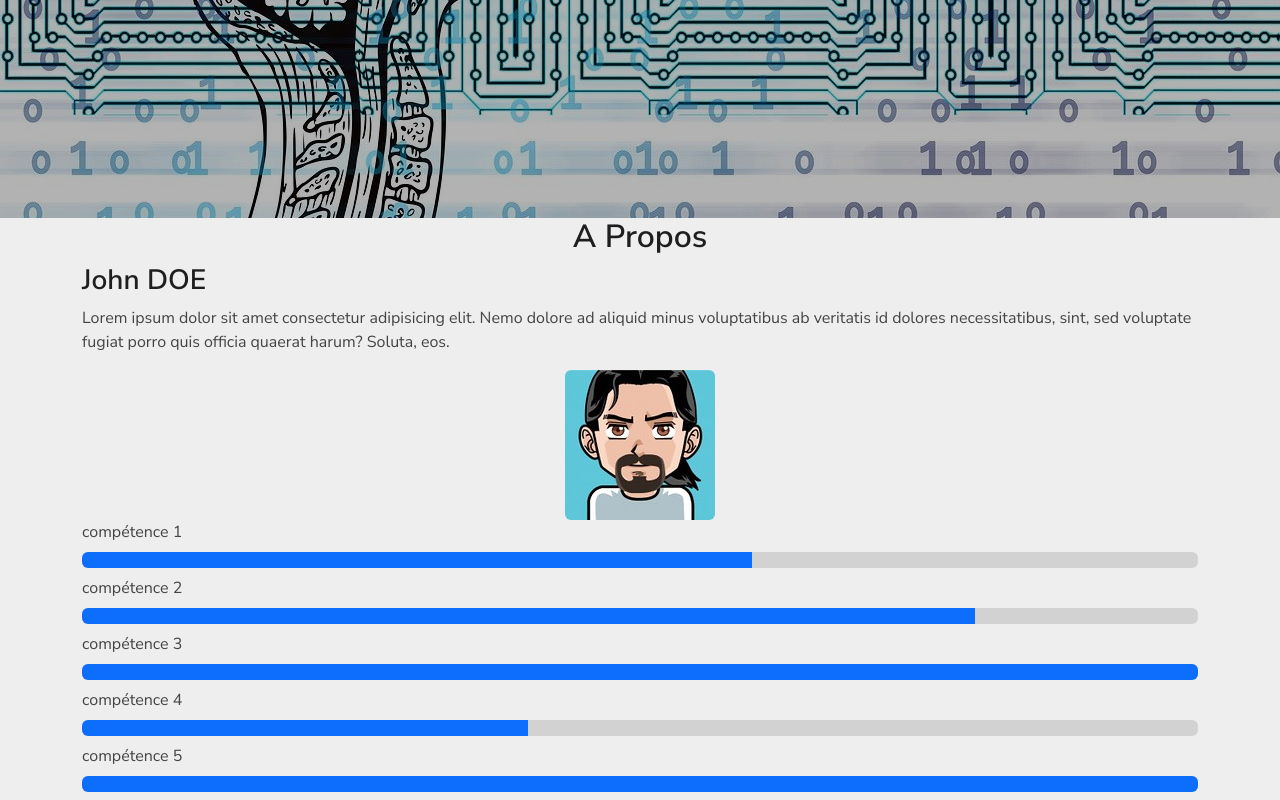
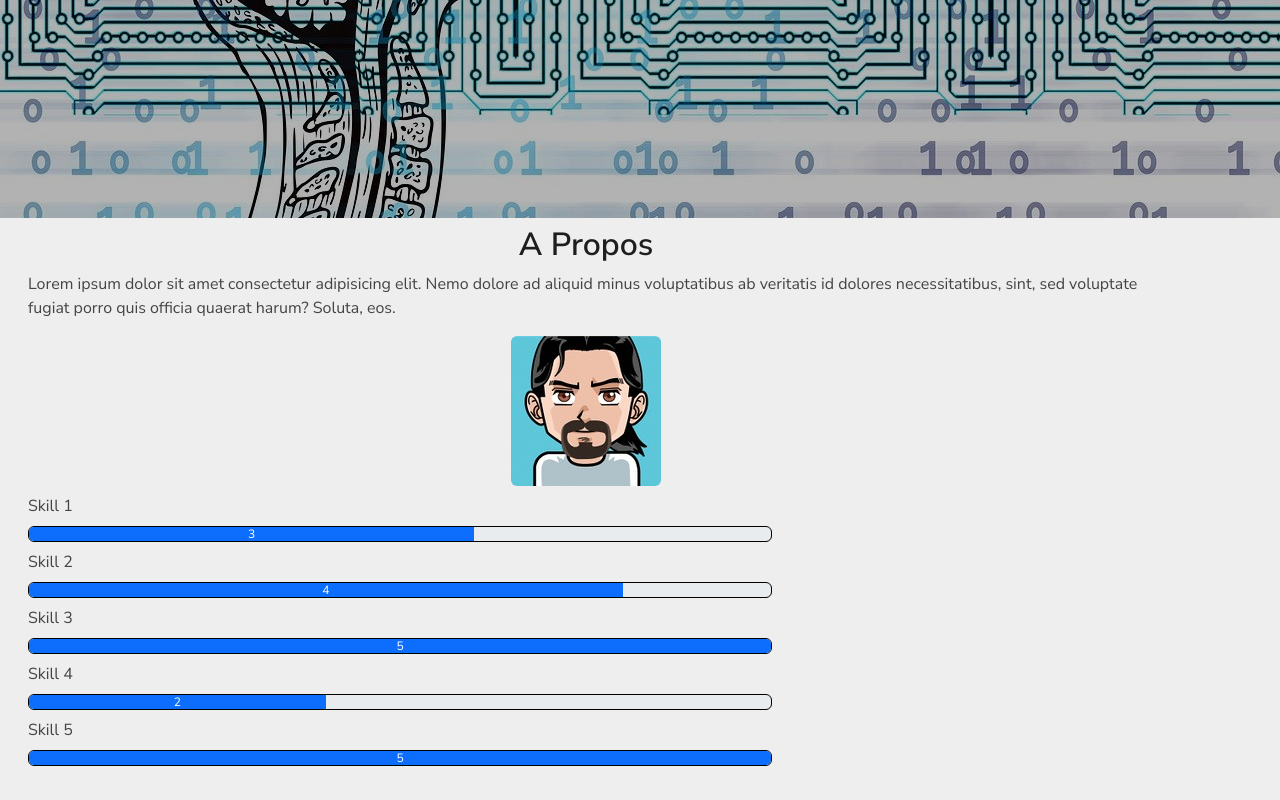
Before and after one commit to Etyliath/optimiserMonCVEnReact, a React (Vite) app: page / in a window 1280 px wide. Shown: the part 422-1222 px from the top of the page. After the commit the page ends 1196 px from the top, so only its background shows below. Built offline with nearby package versions, Linux system fonts and the light colour scheme; a web font is replaced by a local one.

Commit message:
Update skill component data Home page design and text Issue #5

```diff
--- a/src/components/Skill.jsx
+++ b/src/components/Skill.jsx
@@ -7,16 +7,16 @@ export function Skill({ skill, levelSkill }) {
         <div
           className='progress my-2'
           role='progressbar'
-          aria-label='Basic example'
+          aria-label='skill'
           aria-valuenow={levelSkill}
           aria-valuemin='0'
           aria-valuemax='5'
-          style={{ background: '#d2d2d2' }}
+          style={{ border:'solid 1px #000' }}
         >
           <div
-            className='progress-bar  text-dark'
+            className='progress-bar'
             style={{ width: `${(levelSkill / 5) * 100}%` }}
-          ></div>
+          >{levelSkill}</div>
         </div>
       </>
     )
--- a/src/pages/home.jsx
+++ b/src/pages/home.jsx
@@ -2,23 +2,23 @@ import { Skill } from "../components/Skill"
 export function Home() {
   const skills = [
     {
-      name: 'compétence 1',
+      name: 'Skill 1',
       level: 3,
     },
     {
-      name: 'compétence 2',
+      name: 'Skill 2',
       level: 4,
     },
     {
-      name: 'compétence 3',
+      name: 'Skill 3',
       level: 5,
     },
     {
-      name: 'compétence 4',
+      name: 'Skill 4',
       level: 2,
     },
     {
-      name: 'compétence 5',
+      name: 'Skill 5',
       level: 5,
     },
   ]
@@ -48,9 +48,8 @@ export function Home() {
         className=''
         id='apropos'
       >
-        <div className='container'>
+        <div className='container mx-3 my-2'>
           <h2 className='text-center'>A Propos</h2>
-          <h3 className="">John DOE</h3>
           <p>
             Lorem ipsum dolor sit amet consectetur adipisicing elit. Nemo dolore
             ad aliquid minus voluptatibus ab veritatis id dolores
@@ -64,7 +63,7 @@ export function Home() {
           />
         </div>
 
-        <div className='container-sm'>
+        <div className='container-sm mx-3 my-2'style={{width:'60%'}}>
           {skills.map((skill) => (
             <Skill
               key={skill.name}
```
